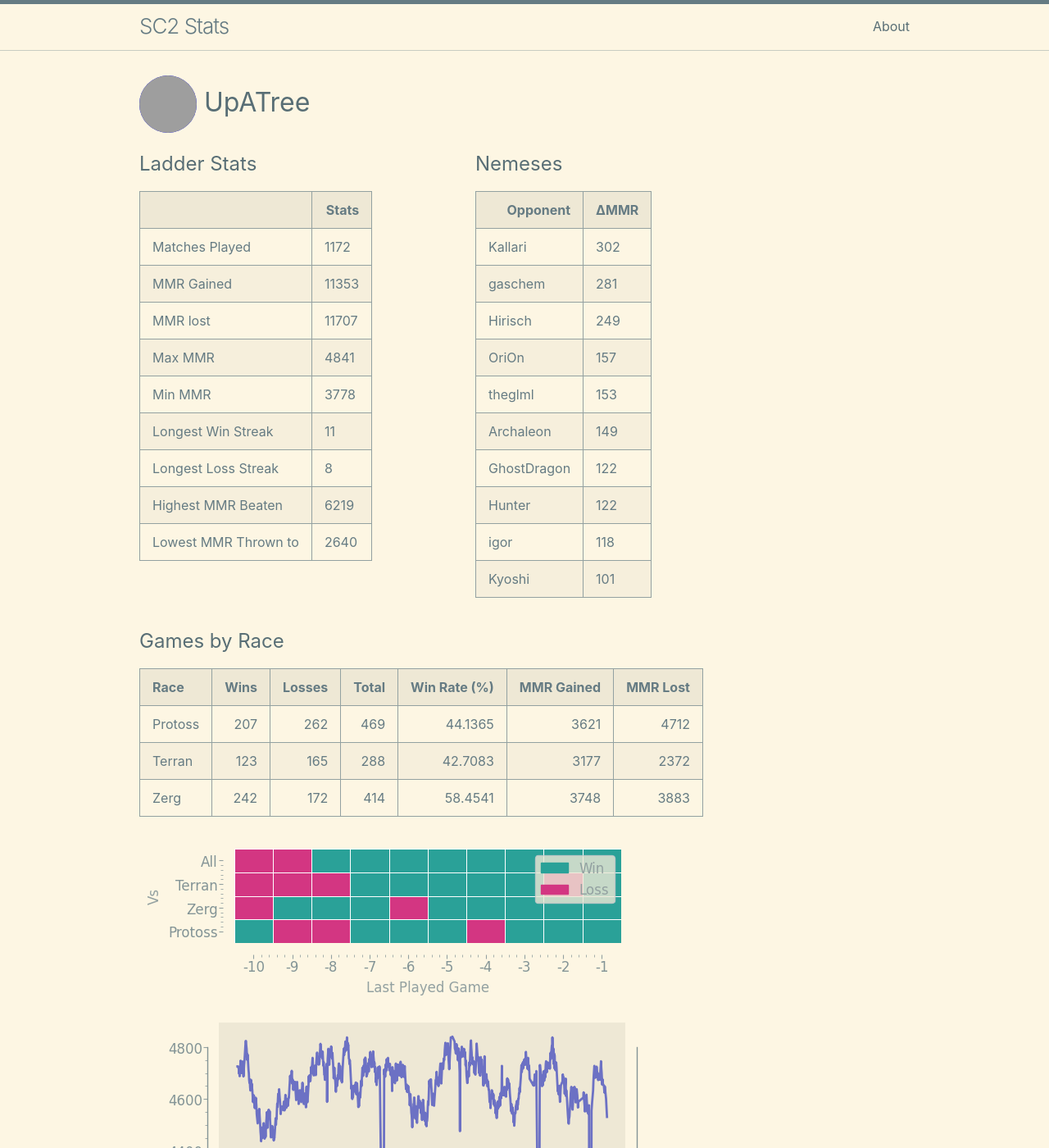
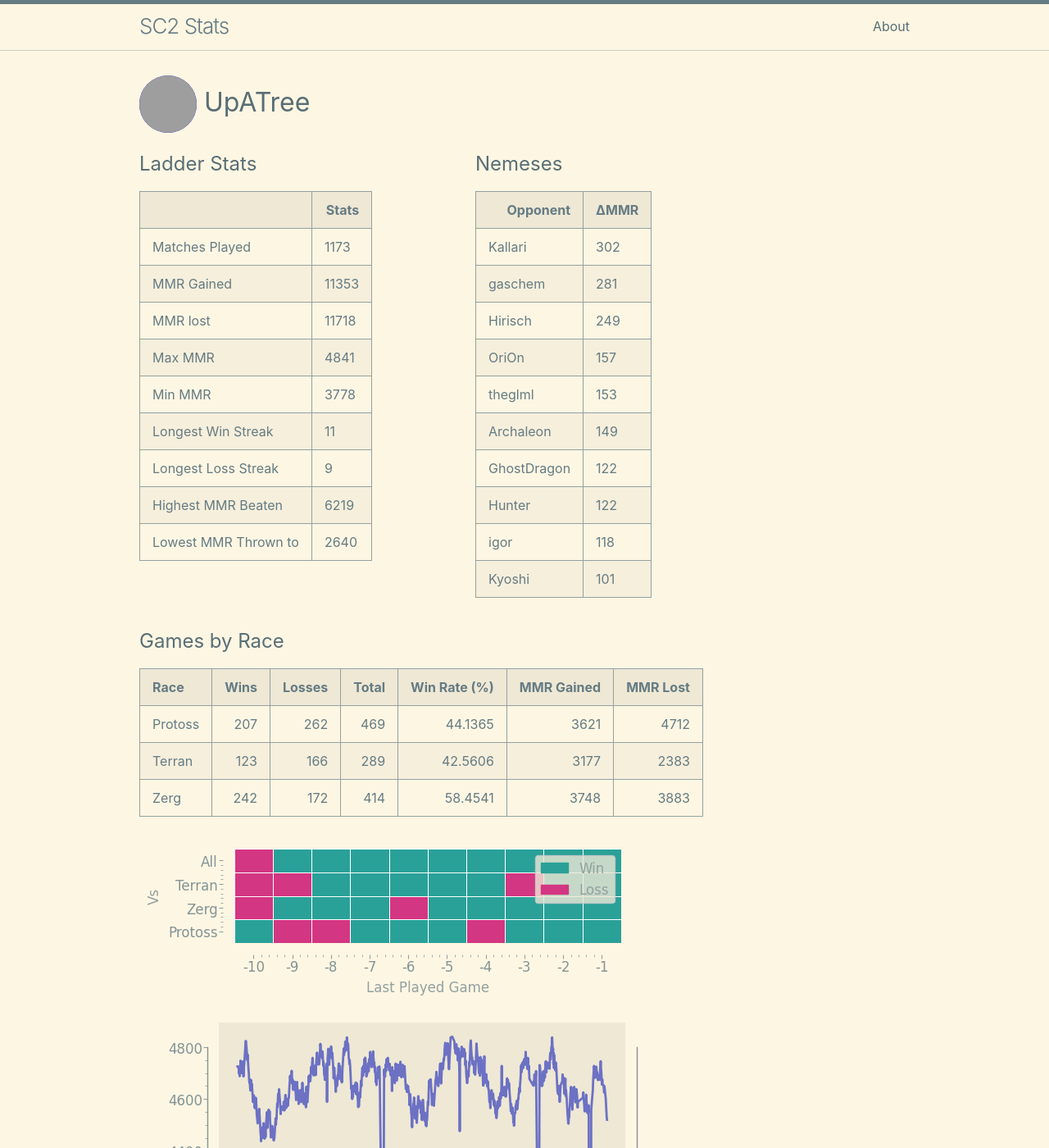
Before and after one commit to kylermurphy/UpATree, a Jekyll site: the page built from docs/index.md, in a window 1280 px wide and 1400 px high. Shown: the whole window at 82% size. Built offline with Jekyll 4.4.1, drawn with Linux system fonts in a browser that asks for light colours; grey boxes are pictures that could not be loaded.

Commit message:
running on push

```diff
--- a/docs/index.md
+++ b/docs/index.md
@@ -18,7 +18,7 @@ layout: home
   <tbody>
     <tr>
       <td>Matches Played</td>
-      <td>1172</td>
+      <td>1173</td>
     </tr>
     <tr>
       <td>MMR Gained</td>
@@ -26,7 +26,7 @@ layout: home
     </tr>
     <tr>
       <td>MMR lost</td>
-      <td>11707</td>
+      <td>11718</td>
     </tr>
     <tr>
       <td>Max MMR</td>
@@ -42,7 +42,7 @@ layout: home
     </tr>
     <tr>
       <td>Longest Loss Streak</td>
-      <td>8</td>
+      <td>9</td>
     </tr>
     <tr>
       <td>Highest MMR Beaten</td>
@@ -115,7 +115,7 @@ layout: home
 | Race    |   Wins |   Losses |   Total |   Win Rate (%) |   MMR Gained |   MMR Lost |
 |:--------|-------:|---------:|--------:|---------------:|-------------:|-----------:|
 | Protoss |    207 |      262 |     469 |        44.1365 |         3621 |       4712 |
-| Terran  |    123 |      165 |     288 |        42.7083 |         3177 |       2372 |
+| Terran  |    123 |      166 |     289 |        42.5606 |         3177 |       2383 |
 | Zerg    |    242 |      172 |     414 |        58.4541 |         3748 |       3883 |
 
 ![Games by Race](./assets/gm_hist.png)
--- a/log.txt
+++ b/log.txt
@@ -392,3 +392,4 @@ Writing a log file 2025-03-10 18:29:55.
 Writing a log file 2025-03-10 18:50:58.
 Writing a log file 2025-03-10 19:18:38.
 Writing a log file 2025-03-10 19:31:02.
+Writing a log file 2025-03-10 19:47:59.
```
Also changed, not shown: docs/assets/MMR.png, docs/assets/daily.png, docs/assets/gm_hist.png, docs/assets/r_wrt.png, 1 other file.
